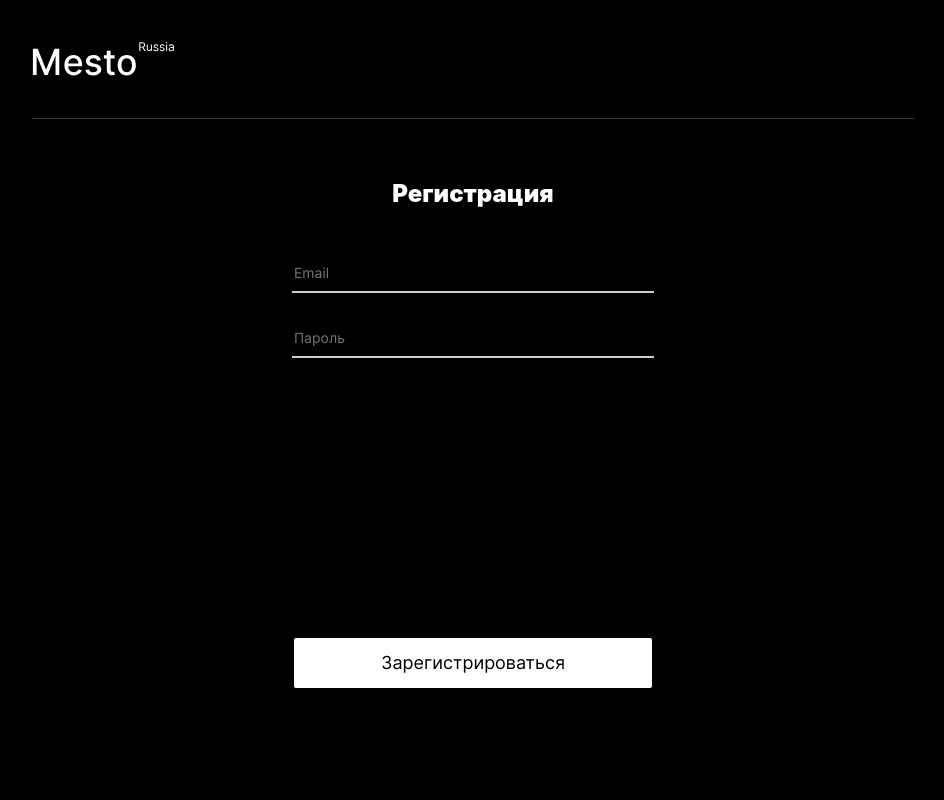
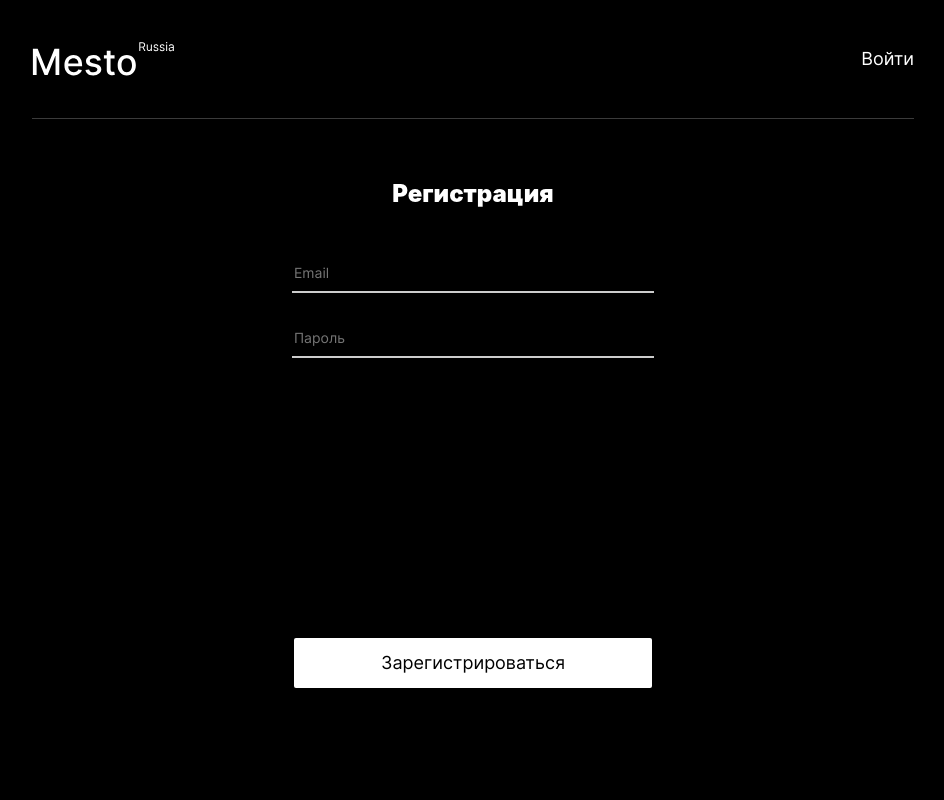
Before and after one commit to romanlesnoy/react-mesto-auth, a React (Create React App) app: page /sign-up in a window 1280 px wide. Shown: the top 800 px of the page, without its empty margins (167-1111 px from the left). Built offline with nearby package versions, Linux system fonts and the light colour scheme; no server answers; a web font is replaced by a local one.

Commit message:
tweak header routes link

```diff
--- a/src/blocks/footer/__copyright/footer__copyright.css
+++ b/src/blocks/footer/__copyright/footer__copyright.css
@@ -9,7 +9,7 @@
 
 @media screen and (max-width: 909px) {
     .footer__copyright {
-        margin-left: 19px;
+        margin-left: 27px;
         font-size: 14px;
         line-height: 19px;
     }
--- /dev/null
+++ b/src/blocks/header/__email/header__email.css
@@ -0,0 +1,14 @@
+.header__email {
+    font-family: Inter;
+    font-style: normal;
+    font-weight: normal;
+    font-size: 18px;
+    line-height: 22px;
+}
+
+@media screen and (max-width: 540px) {
+    .header__email {
+        font-size: 14px;
+        line-height: 17px
+    }
+}
--- /dev/null
+++ b/src/blocks/header/__login-link/header__login-link.css
@@ -0,0 +1,22 @@
+.header__login-link {
+    font-family: Inter;
+    font-style: normal;
+    font-weight: normal;
+    font-size: 18px;
+    line-height: 22px;
+    text-decoration: none;
+    color: inherit;
+}
+
+@media screen and (max-width: 909px) {
+    .header__login-link {
+        padding-right: 27px;
+    }
+}
+
+@media screen and (max-width: 540px) {
+    .header__login-link  {
+        font-size: 14px;
+        line-height: 17px
+    }
+}
--- a/src/blocks/header/__logo/header__logo.css
+++ b/src/blocks/header/__logo/header__logo.css
@@ -8,12 +8,12 @@
 
 @media screen and (max-width: 909px) {
     .header__logo {
-      padding-left: 27px;
+        padding-left: 27px;
     }
 }
 
 @media screen and (max-width: 540px) {
     .header__logo {
-      max-width: 104px;
+        max-width: 104px;
     }
 }
--- a/src/blocks/header/header.css
+++ b/src/blocks/header/header.css
@@ -4,6 +4,7 @@
     margin: auto;
     border-bottom: 1px solid rgba(84, 84, 84, 0.7);
     display: flex;
+    justify-content: space-between;
     align-items: center;
 }
 
--- a/src/components/App.js
+++ b/src/components/App.js
@@ -20,7 +20,7 @@ function App() {
     const [isAddPlacePopupOpen, setIsAddPlacePopupOpen] = useState(false);
     const [selectedCard, setSelectedCard] = useState(false);
 
-    const [loggedIn, setLoggedIn] = useState(false);
+    const [loggedIn, setLoggedIn] = useState(true);
 
     const [currentUser, setCurrentUser] = useState("");
     const [cards, setCards] = useState([]);
--- a/src/components/Header.js
+++ b/src/components/Header.js
@@ -1,7 +1,9 @@
 import React from "react";
+import { Route, Link } from "react-router-dom";
 import logo from "../images/logo.svg";
 
 function Header() {
+    const email = "example@example.com"
     return (
         <header className="header">
             <img
@@ -9,6 +11,24 @@ function Header() {
                 src={logo}
                 alt="Логотип проект Место"
             />
+            <Route path="/sign-up">
+                <Link to="sign-in" className="header__login-link">
+                    Войти
+                </Link>
+            </Route>
+            <Route path="/sign-in">
+                <Link to="sign-up" className="header__login-link">
+                    Регистрация
+                </Link>
+            </Route>
+            <Route exact path="/">
+                <p className="header__email">
+                    {email} &nbsp;
+                    <Link to="sign-in" className="header__login-link">
+                        Выйти
+                    </Link>
+                </p>
+            </Route>
         </header>
     );
 }
--- a/src/components/Register.js
+++ b/src/components/Register.js
@@ -59,7 +59,7 @@ class Register extends React.Component {
                 </form>
                 <div className="register__signin">
                     <p>Уже зарегистрированы? &nbsp;
-                        <Link to="login" className="register__login-link">
+                        <Link to="/sign-in" className="register__login-link">
                             Войти
                         </Link>
                     </p>
--- a/src/index.css
+++ b/src/index.css
@@ -2,8 +2,11 @@
 @import url(./vendors/fonts/fonts.css);
 
 @import url(./blocks/page/page.css);
+
 @import url(./blocks/header/header.css);
 @import url(./blocks/header/__logo/header__logo.css);
+@import url(./blocks/header/__email/header__email.css);
+@import url(./blocks/header/__login-link/header__login-link.css);
 
 @import url(./blocks/login/login.css);
 
```
Also changed, not shown: src/components/InfoTooltip.js (added), 1 other file (tests, documents, lock files or other folders).
